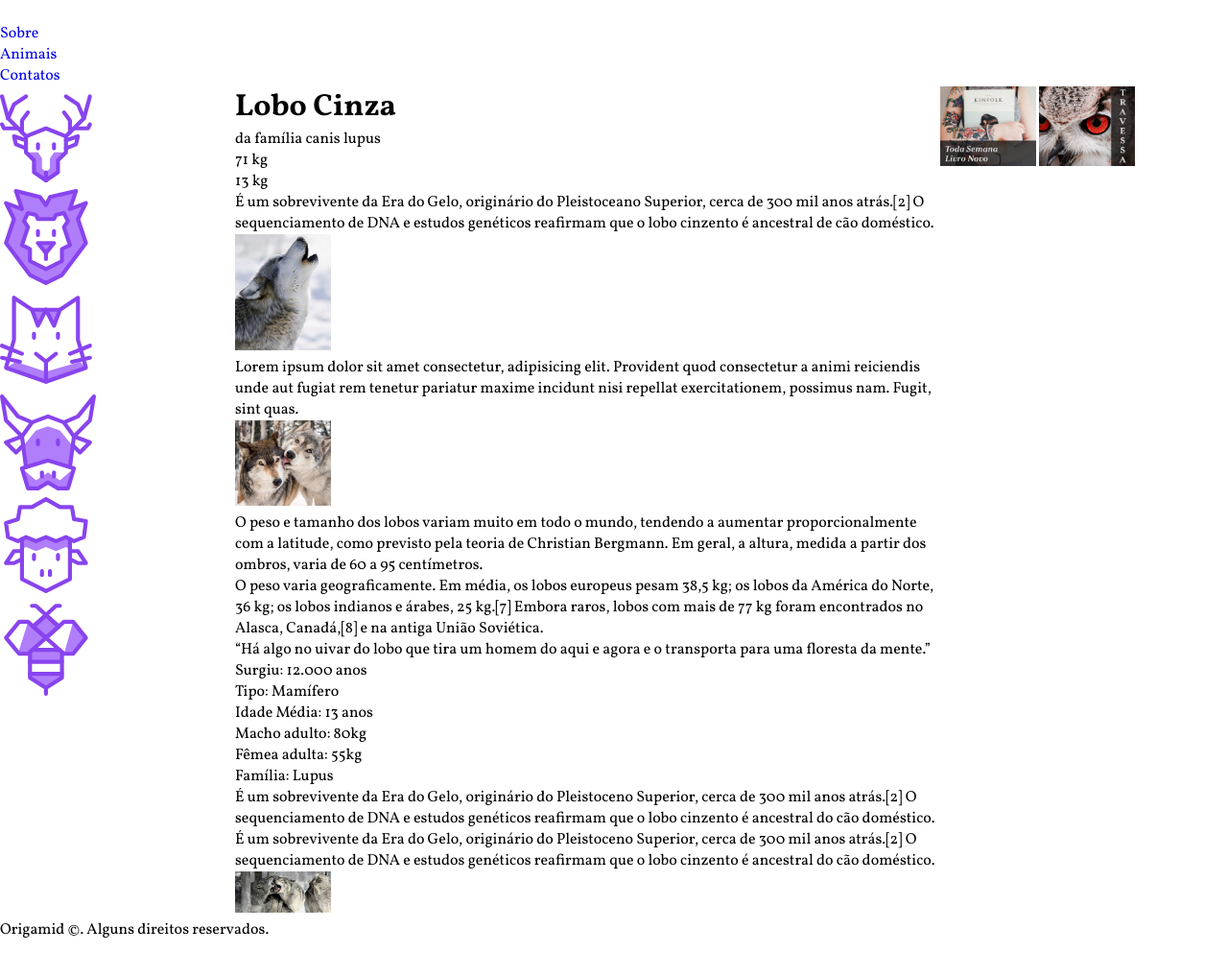
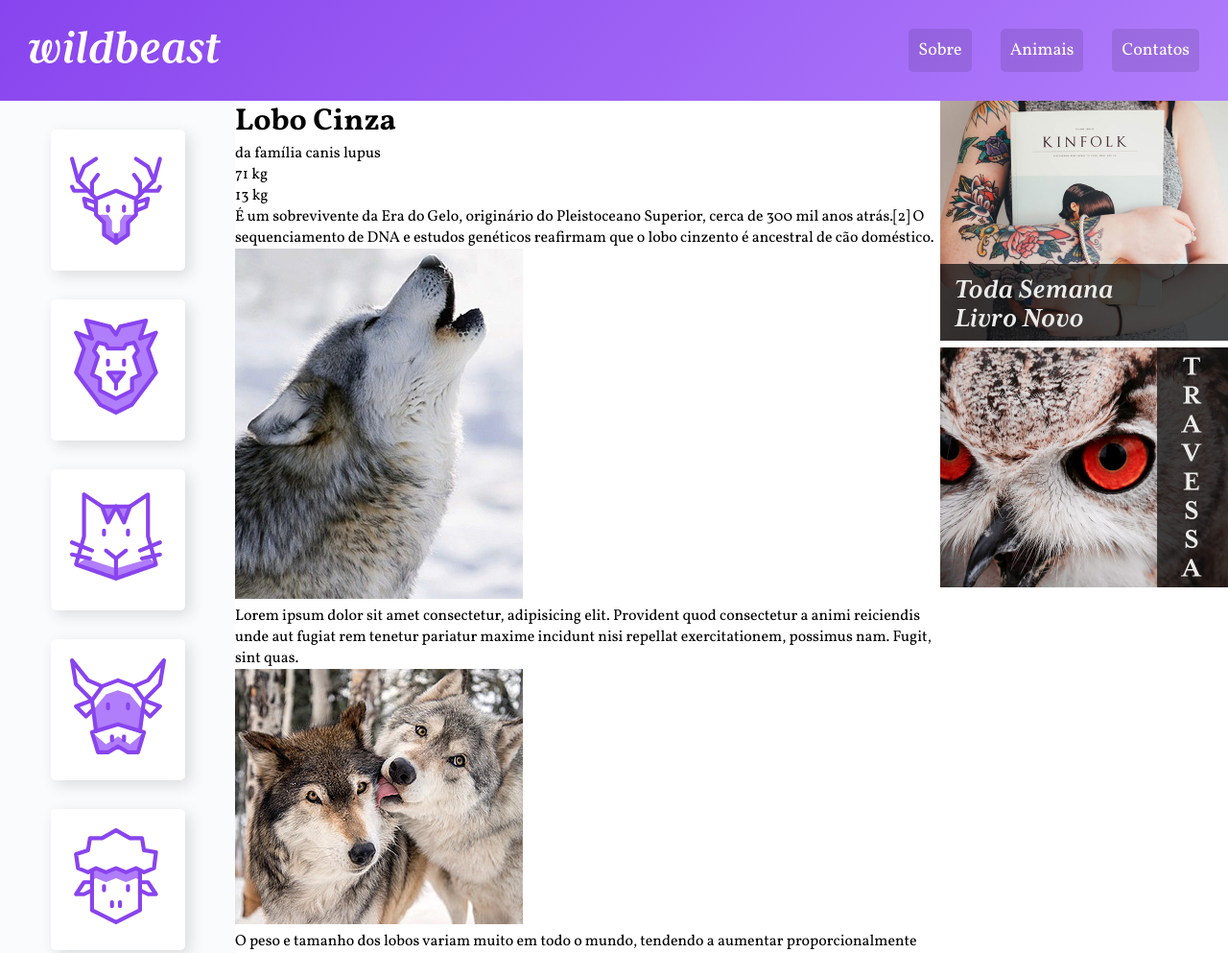
Before and after one commit to gabrielpampolin/curso-grid-layout, a plain HTML site: page index.html in a window 1280 px wide. Shown: the top 993 px of the page at 96% size. Drawn offline with Linux system fonts and the light colour scheme.

Commit message:
dando estilo ao sidenav e a logo.

```diff
--- a/css/scss/mixins.scss
+++ b/css/scss/mixins.scss
@@ -7,3 +7,7 @@
     "footer footer footer"
     ;
 }
+
+@mixin gradient{
+    background: linear-gradient(135deg, $roxo1, $roxo2);
+}
--- a/css/scss/style.scss
+++ b/css/scss/style.scss
@@ -20,7 +20,7 @@ a {
 }
 
 img {
-    max-width: 100px;
+    max-width: 100%;
 }
 
 //  GRID GERAL
@@ -31,14 +31,71 @@ body {
 
         .header {
             grid-area: header;
+            @include gradient;
+            padding: 30px;
+            display: grid;
+            grid-template-columns: 1fr auto;align-items: center;
+
+            .logo {
+                max-width:200px;
+            }
+
+            nav {
+                ul {
+                    display: flex;
+                    flex-wrap: wrap;
+                }
+
+                a {
+                    display: block;
+                    padding: 10px;
+                    color: white;
+                    font-size: 1.125em;
+                    background: rgba(0, 0, 0, .1);
+                    border-radius: 5px;
+                    transition: .1s;
+
+                    &:hover {
+                        background: rgba(0, 0, 0, .5);
+                    }
+                }
+            }
+
+            li + li {
+                margin-left: 30px;
+            }
         }
 
         .sidenav {
             grid-area: sidenav;
+            background: $branco-sidenav;
+            padding: 30px;
+
+            li a {
+                display: block;
+                min-width: 60px;
+                max-width: 100px;
+                margin: 0 auto 30px auto;
+                background-color: white;
+                padding: 20px;
+                border-radius: 5px;
+                box-shadow: 5px 5px 15px 0px rgba(44, 44, 44, 0.15);
+                transition: .1s ease-in-out;
+
+                &:hover {
+                    background: $roxo2;
+                }
+            }
+        }
+
+        .content {
+            grid-area: content;
         }
 
         .anuncios {
             grid-area: anuncios;
+
+
         }
 
         .footer {
--- a/css/scss/variaveis.scss
+++ b/css/scss/variaveis.scss
@@ -0,0 +1,3 @@
+$roxo1: #8844ee;
+$roxo2: #B07DFB;
+$branco-sidenav: #fafbfc;
```
Also changed, not shown: css/scss/style.css, 1 other file.
